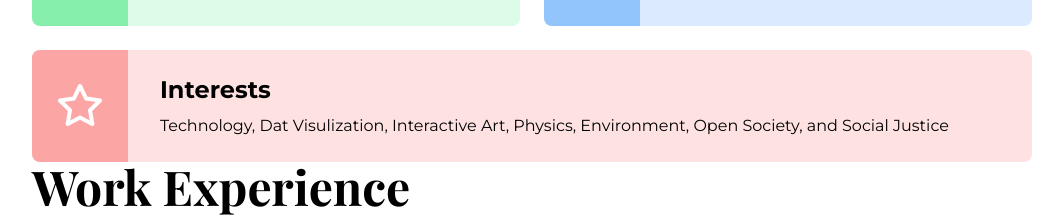
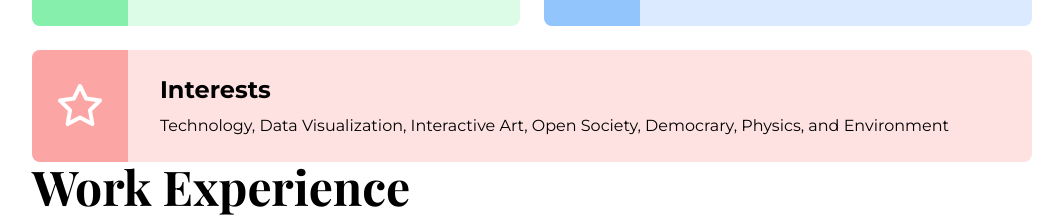
Before and after one commit to Th1nkK1D/me2020, an Astro site: page / in a window 1280 px wide. Shown: the part 1150-1367 px from the top of the page, without its empty margins (108-1171 px from the left). Built offline with nearby package versions, Linux system fonts and the light colour scheme; Astro itself is replaced by a stand-in of ours.

Commit message:
fix: Competency typo

```diff
--- a/src/sections/Competency.svelte
+++ b/src/sections/Competency.svelte
@@ -67,8 +67,8 @@
         </span>
         <span slot="heading">Interests</span>
         <span slot="content">
-          Technology, Dat Visulization, Interactive Art, Physics, Environment,
-          Open Society, and Social Justice
+          Technology, Data Visualization, Interactive Art, Open Society,
+          Democrary, Physics, and Environment
         </span>
       </CompetencyItemContainer>
     </div>
```
